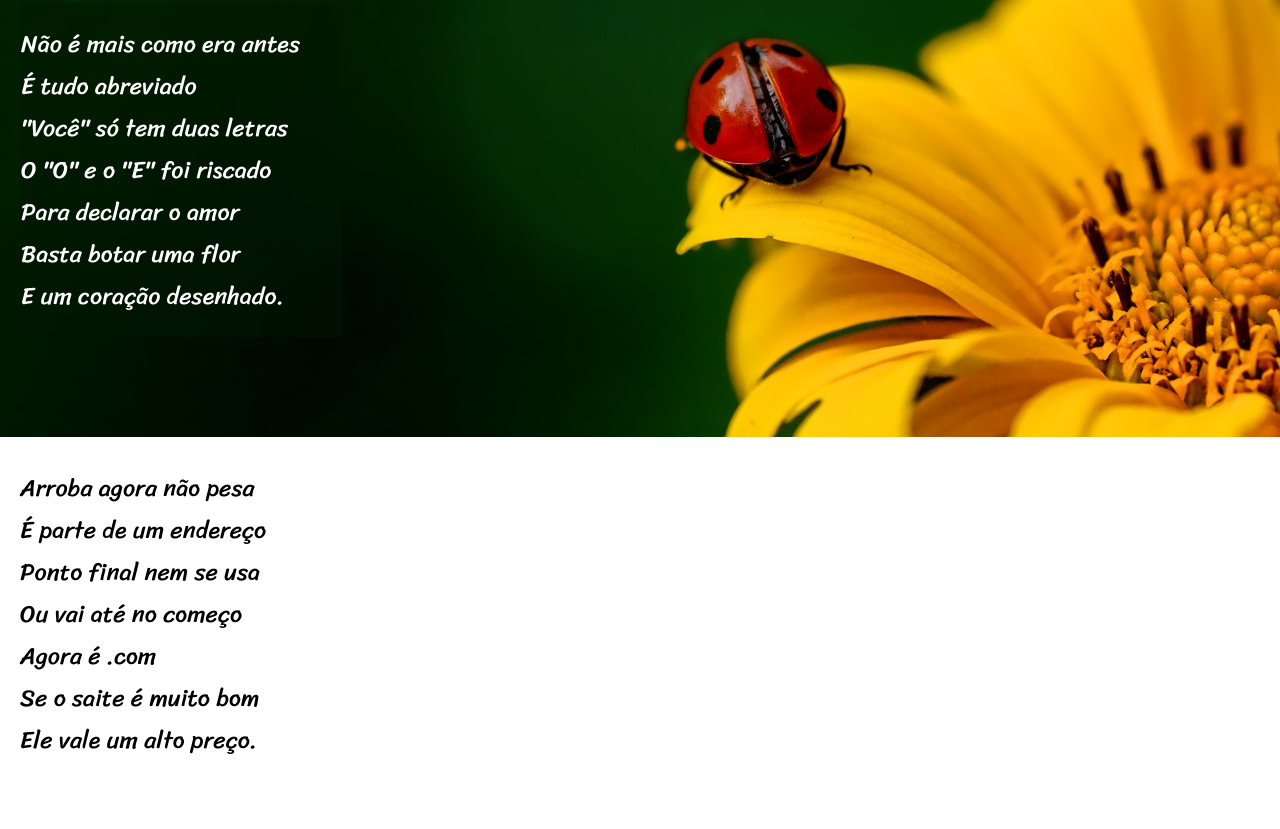
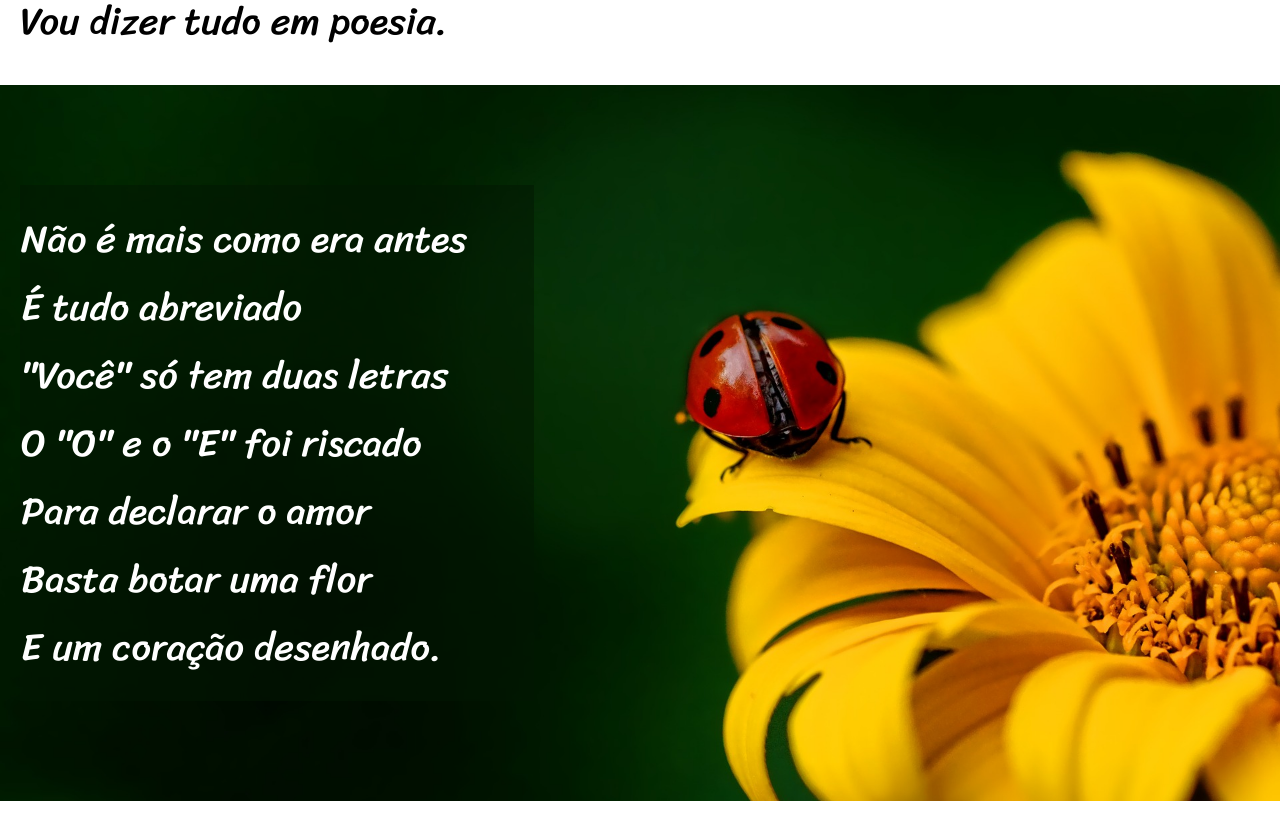
Before and after one commit to TalDoJulio/projeto-cordel, a plain HTML site: page index.html in a window 1280 px wide. Shown: the part 661-1490 px from the top of the page. Drawn offline with Linux system fonts and the light colour scheme.

Commit message:
terminei

```diff
--- a/style.css
+++ b/style.css
@@ -15,31 +15,31 @@ html, body {
     height: 100vh;
 }
 p.paragrafo {
-    font-family: "Sriracha", cursive;
+    font-family: var(--fonte3);
     font-weight: 400;
     font-style: normal;
     font-size: 2em;
     padding: 30px 20px;
-    font-size: 3vh;
+    font-size: 3vw;
     text-overflow: clip;
 }
 p#imagem {
     color: white;
     background-color: #02170388;
-    font-family: "Sriracha", cursive;
+    font-family: var(--fonte3);
     font-weight: 400;
     font-style: normal;
-    font-size: 3vh;
+    font-size: 3vw;
     padding: 20px 1px;
-    width: 40vh;
+    width: 40vw;
 }
 p#imagem2 {
     background-color: #585d5156;
-    font-family: "Sriracha", cursive;
+    font-family: var(--fonte3);
     font-weight: 400;
     font-style: normal;
-    font-size: 2em;
-    width: 40vh;
+    font-size: 3vw;
+    width: 40vw;
 }
 header {
     background-color: black;
```
